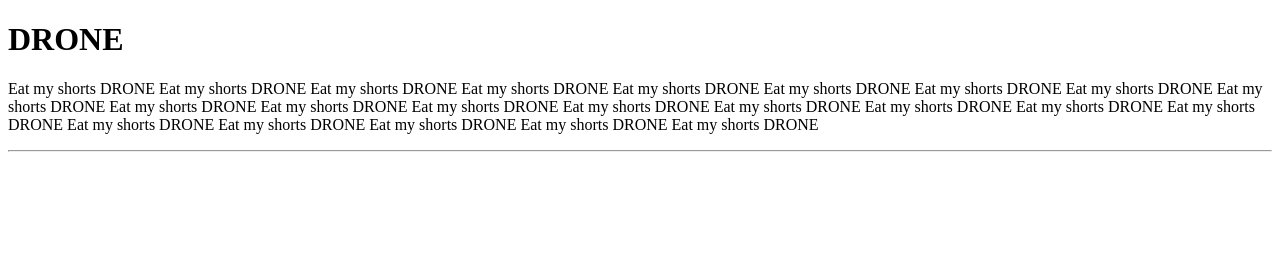
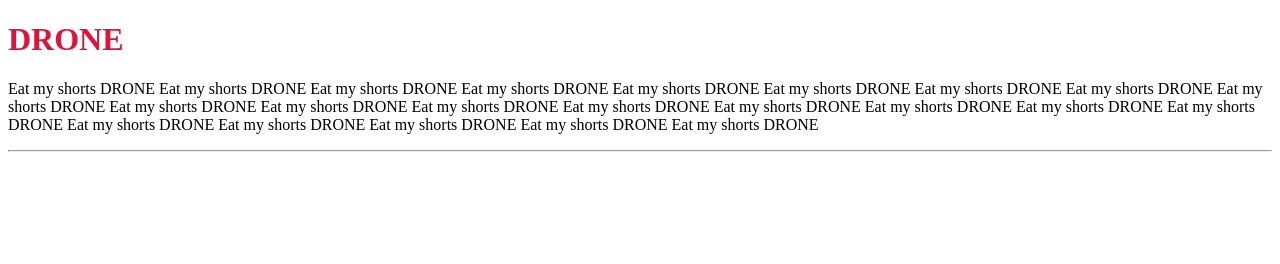
Before and after one commit to XC0RI/DRONE, a plain HTML site: page index.html in a window 1280 px wide. Shown: the top 264 px of the page. Drawn offline with Linux system fonts and the light colour scheme.

Commit message:
<commit>

```diff
--- a/index.html
+++ b/index.html
@@ -7,7 +7,7 @@
 
 	</head>
 	<body>
-		<h1>DRONE</h1>
+		<h1 style="color: crimson;">DRONE</h1>
 
     <p>
       Eat my shorts DRONE Eat my shorts DRONE Eat my shorts DRONE Eat my shorts DRONE
```
